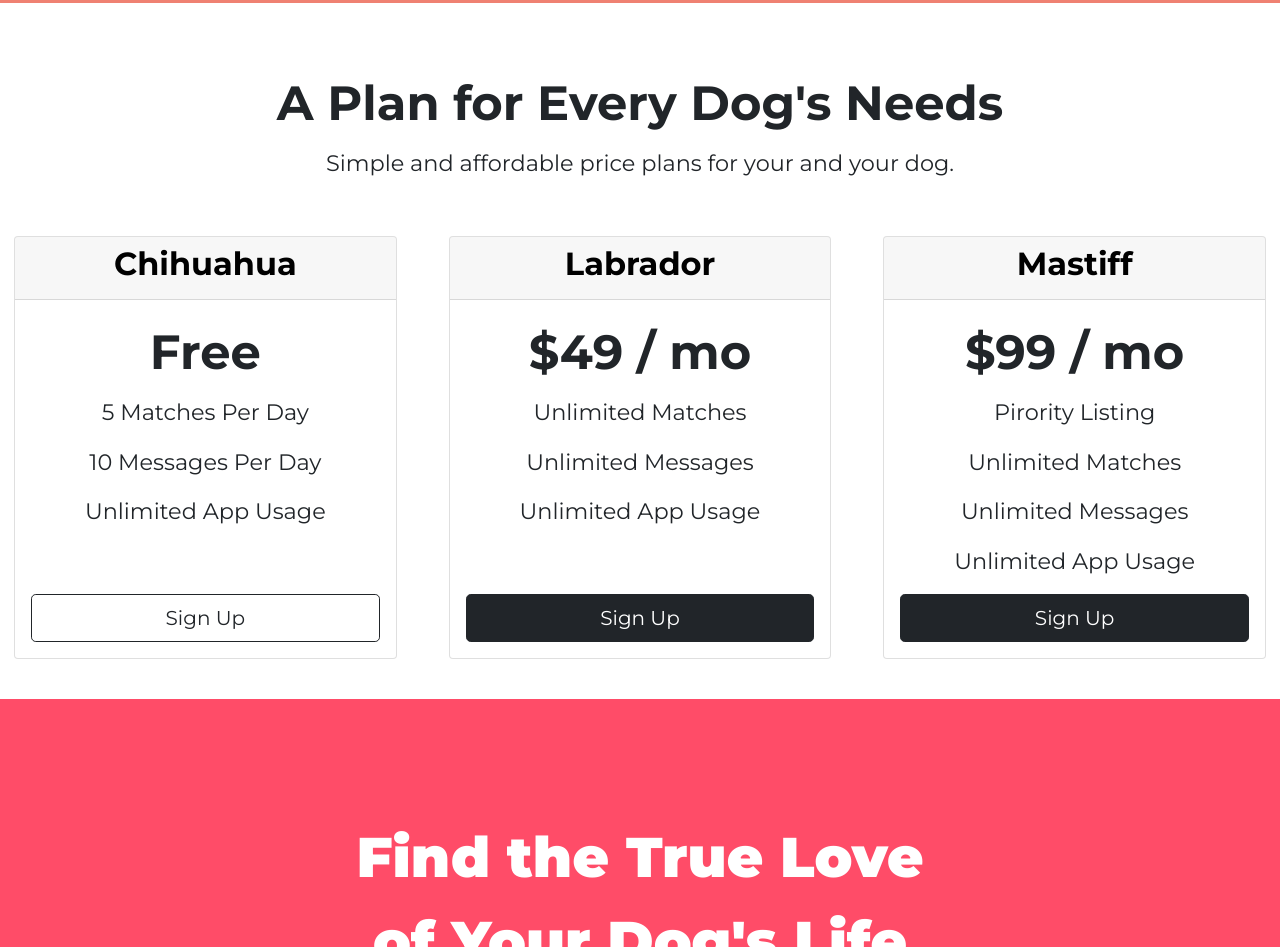
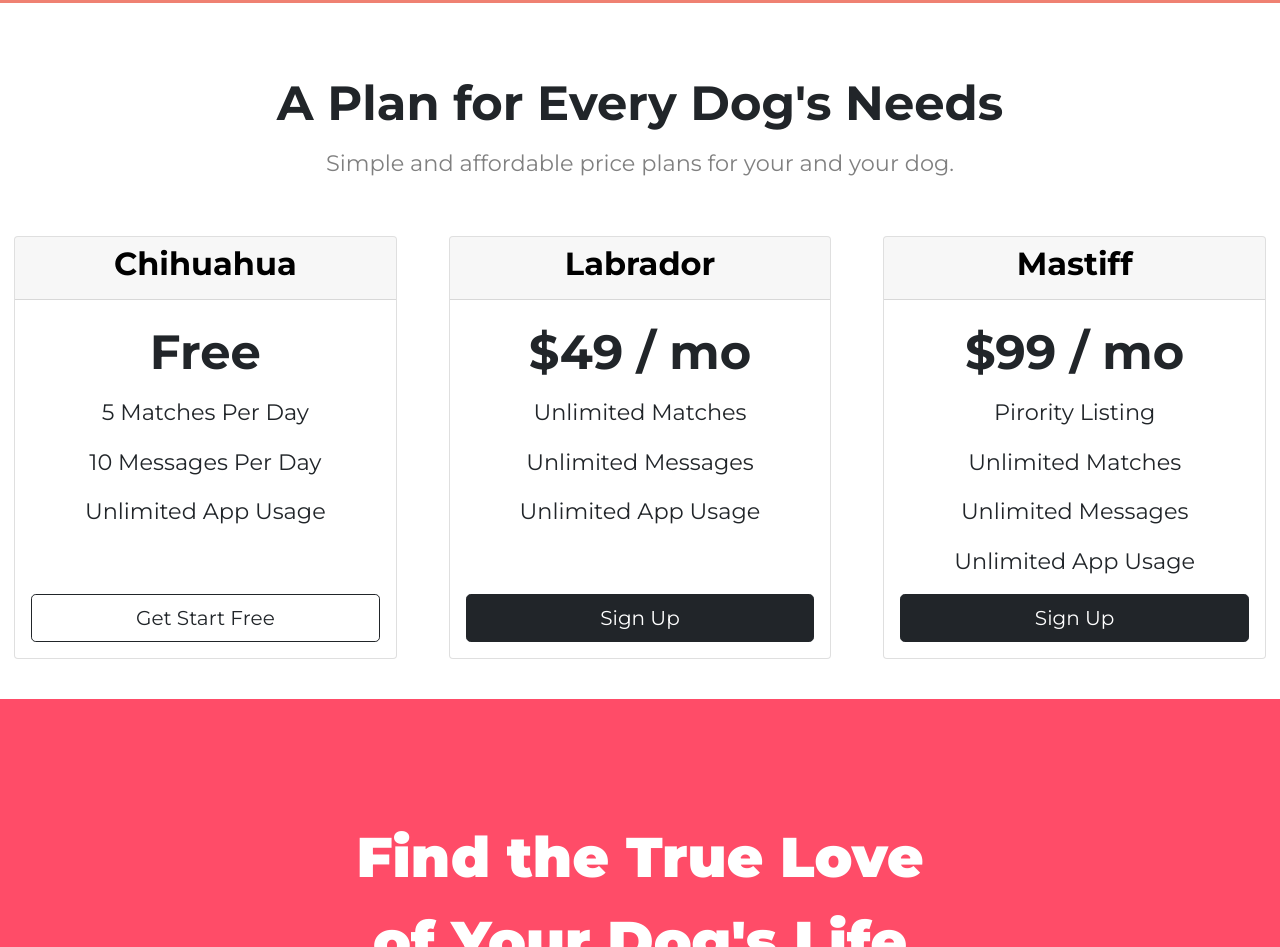
Before and after one commit to Hamsik2rang/Toy-Full-Stack-Web-Project, a plain HTML site: page Published/Tindog/index.html in a window 1280 px wide. Shown: the part 2092-3039 px from the top of the page. Drawn offline with nearby package versions, Linux system fonts and the light colour scheme.

Commit message:
Modify Pricing Text

```diff
--- a/Published/Tindog/index.html
+++ b/Published/Tindog/index.html
@@ -184,7 +184,9 @@
 
     <section id="pricing">
       <h2 class="pricing-header">A Plan for Every Dog's Needs</h2>
-      <p>Simple and affordable price plans for your and your dog.</p>
+      <p style="font-style: ubuntu; color: gray">
+        Simple and affordable price plans for your and your dog.
+      </p>
 
       <div class="row text-center">
         <div class="pricing-col col-lg-4 col-md-6">
@@ -199,7 +201,7 @@
               <p>Unlimited App Usage</p>
               <p>&nbsp;</p>
               <button type="button" class="btn btn-lg col-12 btn-outline-dark">
-                Sign Up
+                Get Start Free
               </button>
             </div>
           </div>
```
